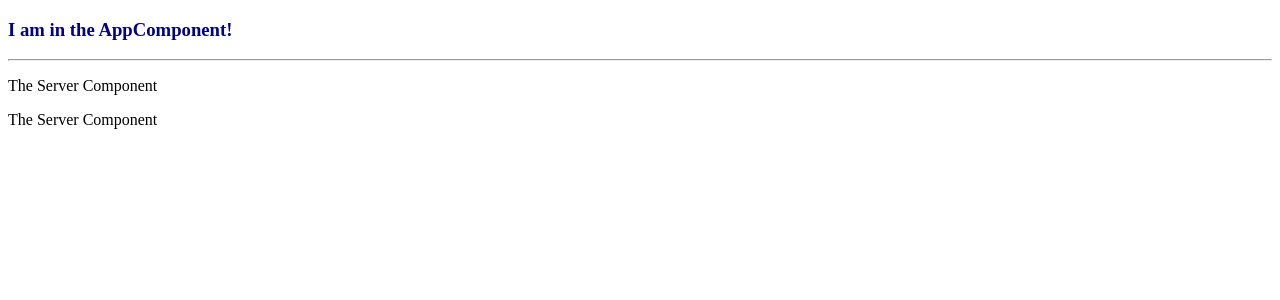
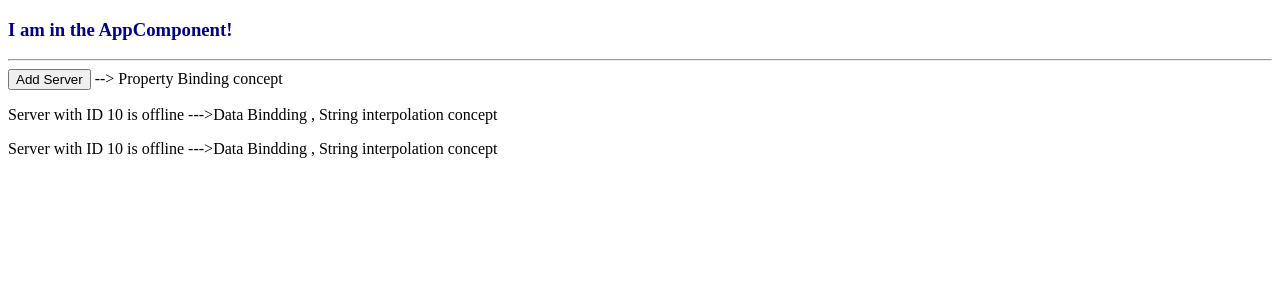
Before and after one commit to abhirock07/databinding, an Angular app: page / in a window 1280 px wide. Shown: the top 300 px of the page. Built offline with nearby package versions, Linux system fonts and the light colour scheme.

Commit message:
updated code

```diff
--- a/src/app/app.component.html
+++ b/src/app/app.component.html
@@ -4,6 +4,7 @@
       <h3> I am in the AppComponent!</h3>
       <hr>
       <app-servers></app-servers>
+
     </div>
   </div>
 </div>
--- a/src/app/server/server.component.html
+++ b/src/app/server/server.component.html
@@ -1 +1,2 @@
-<p> The Server Component</p>
+
+<p> {{'Server'}} with ID {{serverId}} is {{getServerStatus()}} --->Data Bindding , String interpolation concept</p>
--- a/src/app/server/server.component.ts
+++ b/src/app/server/server.component.ts
@@ -8,6 +8,15 @@ import { Component } from '@angular/core';
   }
 )
 
-export class ServerComponent{
+export class ServerComponent {
+
+  serverId: number = 10;
+  serverStatus: string = 'offline'
+
+  getServerStatus() {
+
+    return this.serverStatus;
+
+  }
 
 }
--- a/src/app/servers/servers.component.html
+++ b/src/app/servers/servers.component.html
@@ -1,2 +1,5 @@
+
+<button [disabled]="!allowNewServer">Add Server</button> --> Property Binding concept
+
 <app-server></app-server>
 <app-server></app-server>
--- a/src/app/servers/servers.component.ts
+++ b/src/app/servers/servers.component.ts
@@ -6,8 +6,15 @@ import { Component, OnInit } from '@angular/core';
   styleUrls: ['./servers.component.css']
 })
 export class ServersComponent implements OnInit {
+  allowNewServer = false;
 
-  constructor() { }
+  constructor() {
+    setTimeout(() => {
+      this.allowNewServer = true;// ES 6 errow function syntax: ()= >
+
+    }, 2000);
+
+  }
 
   ngOnInit(): void {
   }
```
